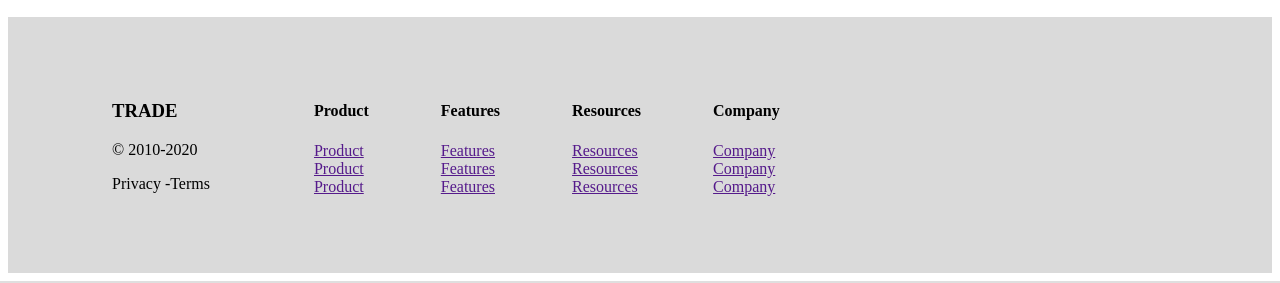
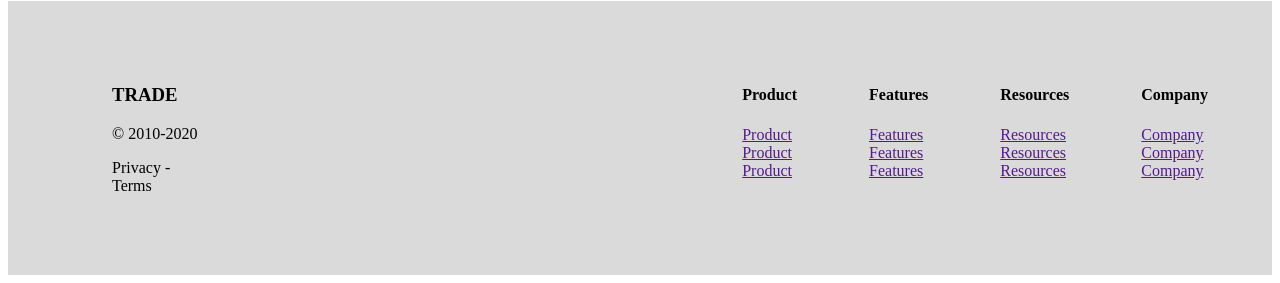
Before and after one commit to jperpen139/APPWEB_2SMRB, a PHP site: the page made by HTML RECUPERACION/WEB HTML.html in a window 1280 px wide. Shown: the part 1009-1292 px from the top of the page. Run offline with PHP 8.4, Linux system fonts and the light colour scheme.

Commit message:
Final del ejercicio

```diff
--- a/HTML RECUPERACION/WEB HTML.html
+++ b/HTML RECUPERACION/WEB HTML.html
@@ -54,7 +54,7 @@
             <li><p class="titulo__derechos">© 2010-2020</p></li>
             <li><p class="titulo__privacidad">Privacy -Terms</p></li>
         </ul>
-
+        <span class="link__footer">
             <ul class="listas">
                 <li><h4>Product</h4></li>
                 <li><a href="">Product</a></li>
@@ -82,6 +82,8 @@
                 <li><a href="">Company</a></li>
                 <li><a href="">Company</a></li>
             </ul>
+        </span>
+
     </footer>
 </body>
 </html>
--- a/HTML RECUPERACION/webhtml.css
+++ b/HTML RECUPERACION/webhtml.css
@@ -40,8 +40,7 @@ li{
     text-decoration: solid;
 }
 .ready__text{
-    justify-content: center;
-    text-align: justify;
+    text-align: center;
 }
 .ready__boton{
     background-color: black;
@@ -62,7 +61,7 @@ li{
 }
 .seccion__imagenes{
     display: flex;
-    margin: 1rem;
+    justify-content: center;
 }
 .imagen {
     width: 320px;
@@ -87,13 +86,17 @@ h4{
 }
 .listas__derechos{
     list-style: none;
-    margin-right: 3rem;
+    margin-right: 30rem;
 }
 .listas{
     list-style: none;
     margin-right: 1rem;
+    text-decoration: none;
+    color: black;
 }
-
 .titulo__pie{
     font-weight: bold;
 }
+.link__footer{
+    display: flex;
+}
```
Lines whose indentation alone changed are shown as unchanged.
